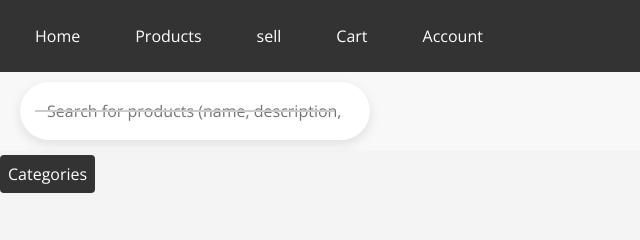
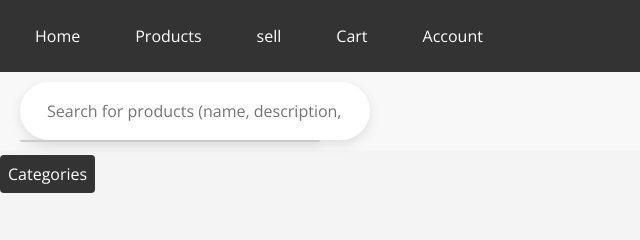
Before and after one commit to orori-web/Second-Chance-Store, a plain HTML site: page frontend/index1.html in a window 1280 px wide. Shown: the top 240 px of the page, 0-640 px from the left. Drawn offline with nearby package versions, Linux system fonts and the light colour scheme; no server answers.

Commit message:
Update styles1.css

```diff
--- a/frontend/styles/styles1.css
+++ b/frontend/styles/styles1.css
@@ -62,6 +62,7 @@ body {
       box-shadow: 0 4px 12px rgba(0,0,0,0.1);
       transition: all 0.3s ease;
       width: 350px;
+      position: relative; /* 🔑 allows child absolute positioning */
     }
 
     .search-bar:hover {
@@ -87,6 +88,29 @@ body {
     .search-bar .material-icons:hover {
       color: #ff6600; /* Accent hover color */
     }
+
+#autocomplete-suggestions {
+  position: absolute;
+  top: 100%; /* put it just below search bar */
+  left: 0;
+  right: 0;
+  background: #fff;
+  border-radius: 0 0 12px 12px;
+  box-shadow: 0 4px 8px rgba(0,0,0,0.15);
+  max-height: 200px; /* keeps it scrollable on small screens */
+  overflow-y: auto;
+  z-index: 1000;
+}
+
+#autocomplete-suggestions div {
+  padding: 10px;
+  cursor: pointer;
+}
+
+#autocomplete-suggestions div:hover {
+  background: #ff6600;
+  color: #fff;
+}
 
 /* Dropdown categories */
 .categories {
```
